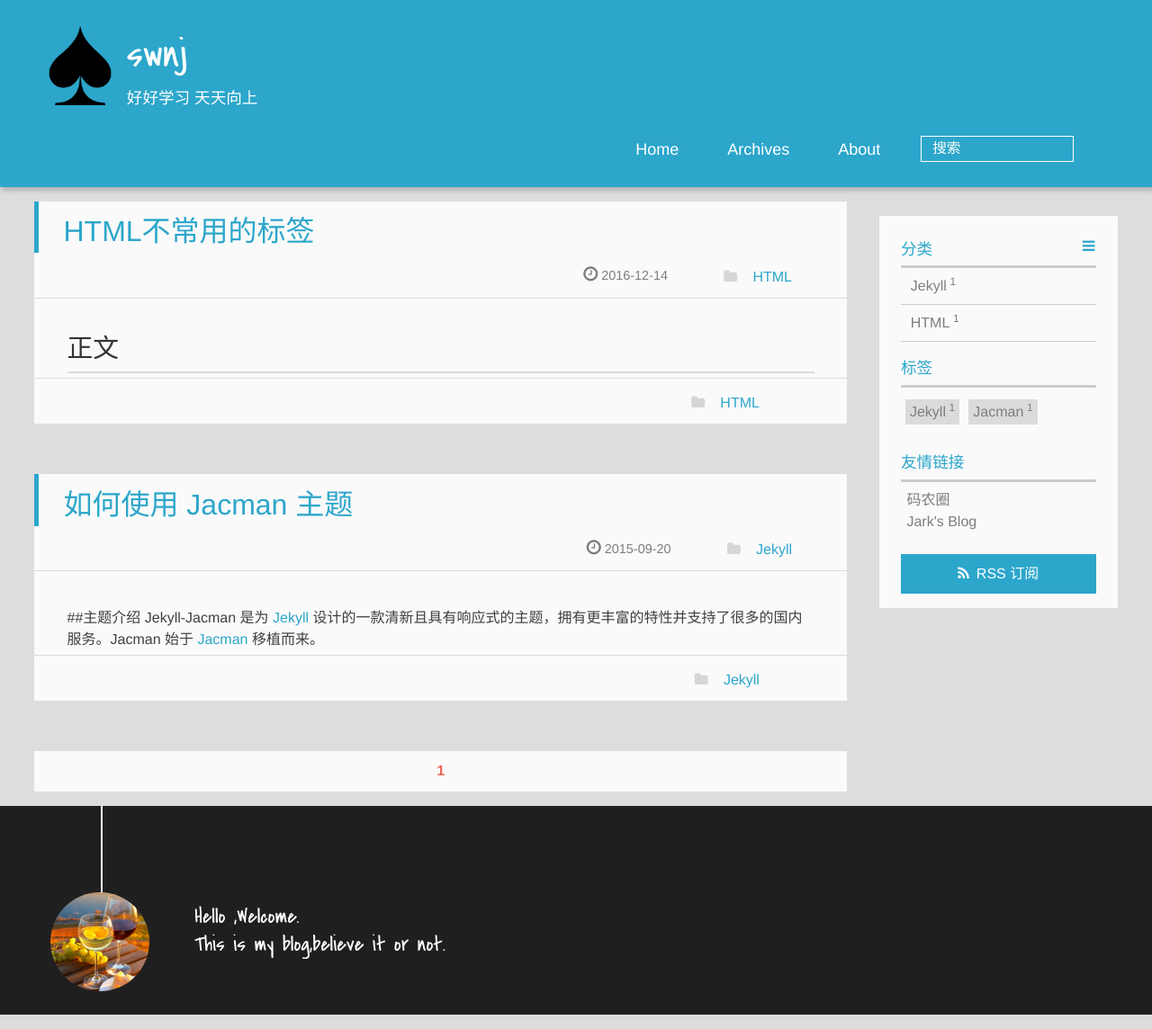
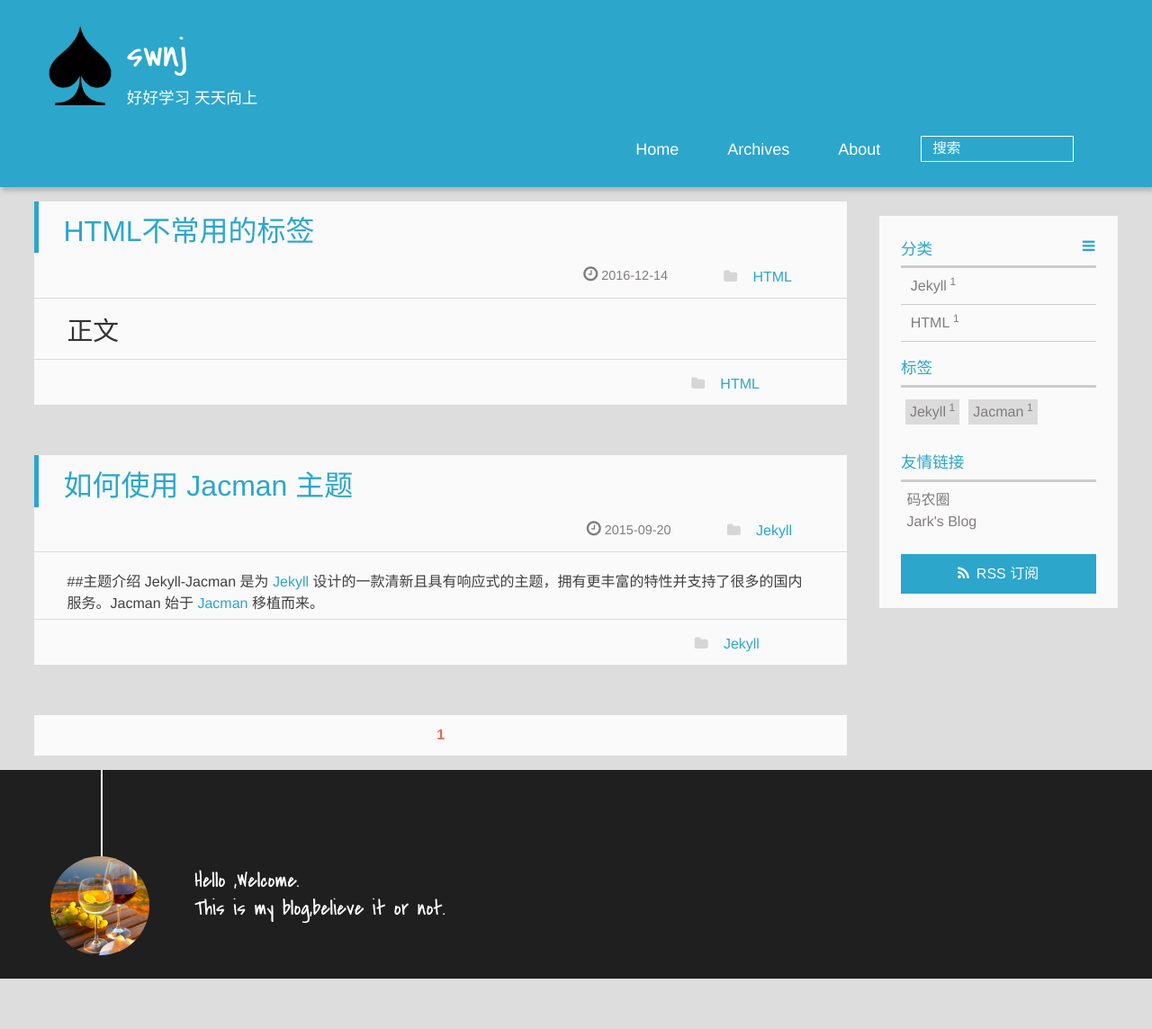
Before and after one commit to swnj/swnj.github.io, a Jekyll site: the page built from index.html, in a window 1280 px wide. Shown: the whole page at 90% size. Built offline with Jekyll 4.4.1, drawn with Linux system fonts in a browser that asks for light colours; Markdown is read by kramdown in place of the engine named in the settings; the list of posts is cut into pages by our own code; after the commit the page ends 1104 px from its top, so only the background shows below that.

Commit message:
改样式

```diff
--- a/assets/css/style.css
+++ b/assets/css/style.css
@@ -1034,7 +1034,7 @@
 
 article .article-content {
 	padding: 1.5em 4%;
-	paddding-top:5px;
+	padding-top:5px;
 	padding-bottom:5px;
 	color: #413f3f;
 	font-size: 100%;
@@ -1069,6 +1069,8 @@
 	margin-top: 0.5em;
 	border-bottom: 2px solid #dbdbdb
 }
+
+article .article-content h2 { border-bottom: 0px;}
 
 article .article-content h3 {
 	font-size: 140%;
```
